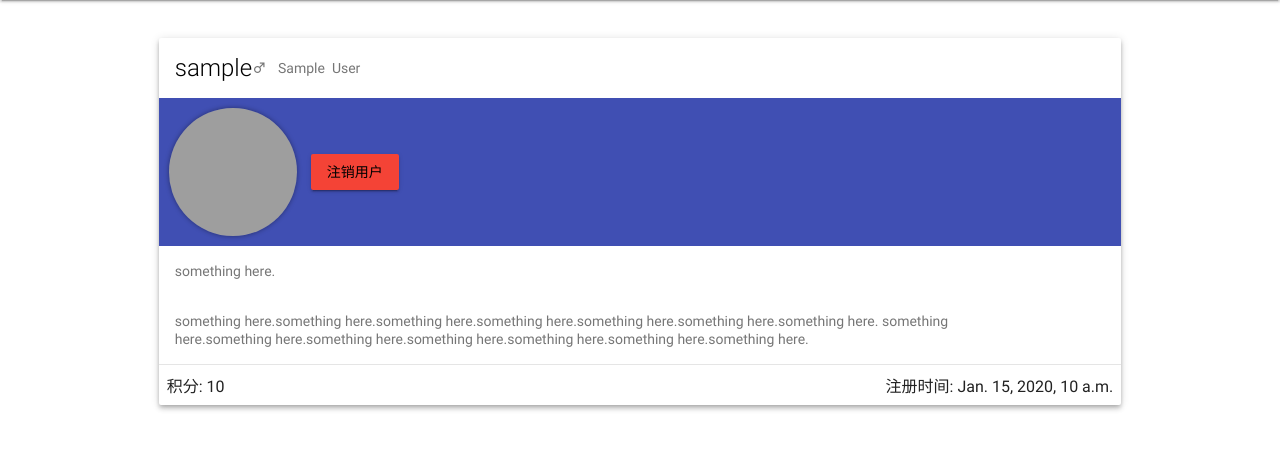
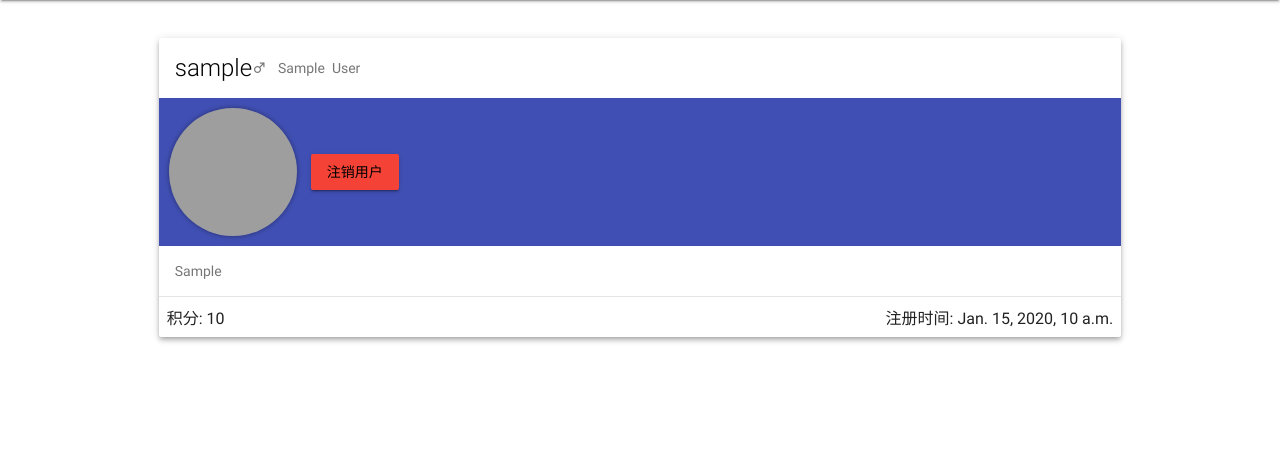
Before and after one commit to hebingchang/ha.hu, a Django app: a page that uses templates/profile.html in a window 1280 px wide. Shown: the part 64-514 px from the top of the page. Run offline with Django 3.2, Linux system fonts and the light colour scheme; a user stored in the database is signed in; tables that the repository leaves empty hold one stand-in row (values such as "Sample post"); grey boxes are pictures that could not be loaded.

Commit message:
add self intro into profile

```diff
--- a/templates/profile.html
+++ b/templates/profile.html
@@ -65,12 +65,7 @@
       </div>
 
       <div class="mdl-card__supporting-text">
-        something here.
-      </div>
-
-      <div class="mdl-card__supporting-text">
-        something here.something here.something here.something here.something here.something here.something here.
-        something here.something here.something here.something here.something here.something here.something here.
+        {{ user.profile.self_intro }}
       </div>
 
       <div class="mdl-card__actions mdl-card--border">
```
